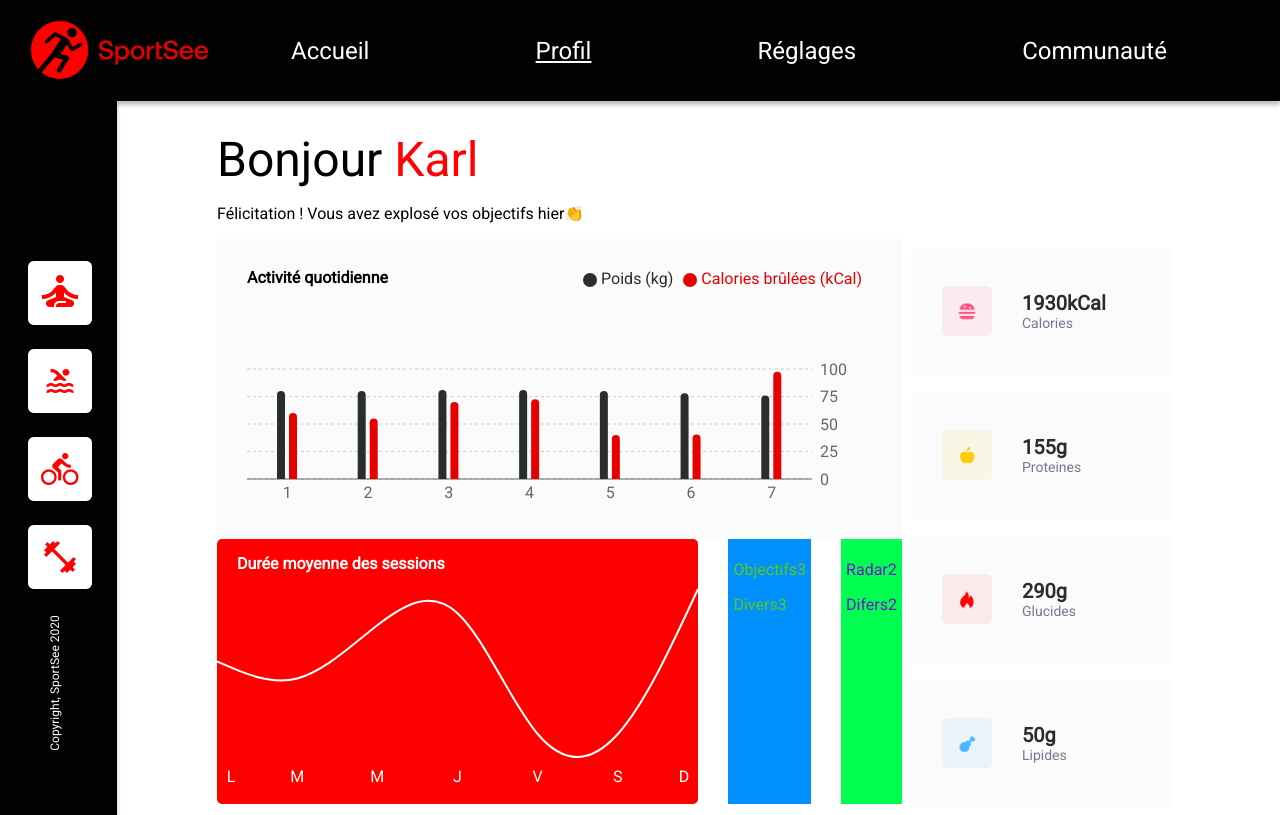
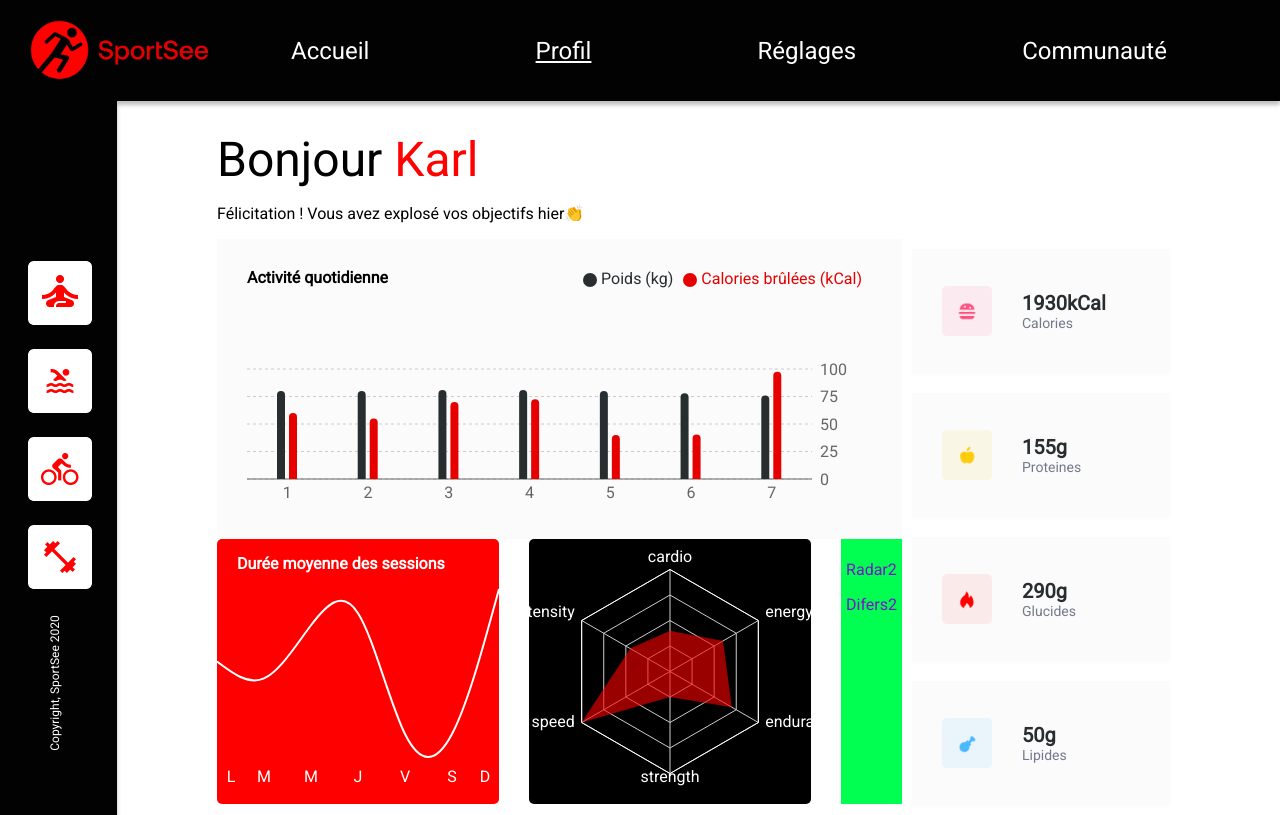
Before and after one commit to tetyanachouteau/p9-front-end-dasboard, a React (Create React App) app: page /dashboard/12 in a window 1280 px wide. Built offline with nearby package versions, Linux system fonts and the light colour scheme.

Commit message:
Objectif personnalisation

```diff
--- a/src/components/KPI.jsx
+++ b/src/components/KPI.jsx
@@ -1,6 +1,6 @@
 import React from 'react';
 import styles from "./KPI.module.css"
-import { LineChart, Line, XAxis, YAxis, Tooltip, ResponsiveContainer, Rectangle } from 'recharts';
+import { LineChart, Line, XAxis, YAxis, Tooltip, ResponsiveContainer } from 'recharts';
 import { USER_AVERAGE_SESSIONS } from "../data/data"
 import { useParams } from 'react-router-dom';
 //https://recharts.org/en-US/examples/TinyLineChart
--- /dev/null
+++ b/src/components/Objectifs.jsx
@@ -0,0 +1,35 @@
+
+import React from 'react';
+import styles from "./Objectifs.module.css"
+import { ResponsiveContainer, RadarChart, PolarGrid, PolarAngleAxis, Radar } from 'recharts';
+import { USER_PERFORMANCE } from "../data/data"
+import { useParams } from 'react-router-dom';
+
+function Objectifs() {
+
+    // Récupération du paramètre "id" depuis l'URL à l'aide de useParams
+    let { id } = useParams();
+
+    let perf = USER_PERFORMANCE.filter(el => el.userId === Number.parseInt(id))[0];
+
+    let data = perf.data;
+
+    const customTickNameX = (data) => {
+        // recupère le texte qui correspond à l'id de kind
+        return perf.kind[data];
+    };
+
+    // https://recharts.org/en-US/api/RadarChart
+
+    return (
+        <ResponsiveContainer width="100%" height={265} className={styles.responsive}>
+            <RadarChart data={data}>
+                <PolarGrid />
+                <PolarAngleAxis dataKey="kind" stroke='#FFF' tickFormatter={customTickNameX} tickLine={false}/>
+                <Radar dataKey="value" fill="#FF0101" fillOpacity={0.6} />
+            </RadarChart>
+        </ResponsiveContainer>
+    );
+}
+
+export default Objectifs;
--- /dev/null
+++ b/src/components/Objectifs.module.css
@@ -0,0 +1,4 @@
+.responsive {
+    background-color: #000;
+    border-radius: 5px;
+}
--- a/src/components/Objectifs3.jsx
+++ /dev/null
@@ -1,17 +0,0 @@
-
-import React from 'react';
-import styles from "./Objectifs3.module.css"
-
-function Objectifs3() {
-
-    return (
-        <div className={styles.objectifs3}>
-            <p>Objectifs3</p>
-            <div>
-                Divers3
-            </div>
-        </div>
-    );
-}
-
-export default Objectifs3;
--- a/src/components/Objectifs3.module.css
+++ /dev/null
@@ -1,5 +0,0 @@
-.objectifs3 {
-    background-color: #0091ff;
-    color: #58c916;
-    padding: 5px;
-}
--- a/src/pages/dashboard.jsx
+++ b/src/pages/dashboard.jsx
@@ -4,7 +4,7 @@ import Mesure from '../components/Mesure';
 import HeaderDashboard from '../components/HeaderDashboard';
 import Activity from '../components/Activity';
 import Radar2 from '../components/Radar2';
-import Objectifs3 from '../components/Objectifs3';
+import Objectifs from '../components/Objectifs';
 import KPI from '../components/KPI';
 import styles from './dashboard.module.css';
 import { useParams, Navigate } from 'react-router-dom';
@@ -25,7 +25,7 @@ function Dashboard() {
                         <Activity />
                         <div className={styles['group-bottom']}>
                             <KPI />
-                            <Objectifs3 className={styles['objectifs3']} />
+                            <Objectifs />
                             <Radar2 className={styles['radar2']} />
                         </div>
                     </div>
```
